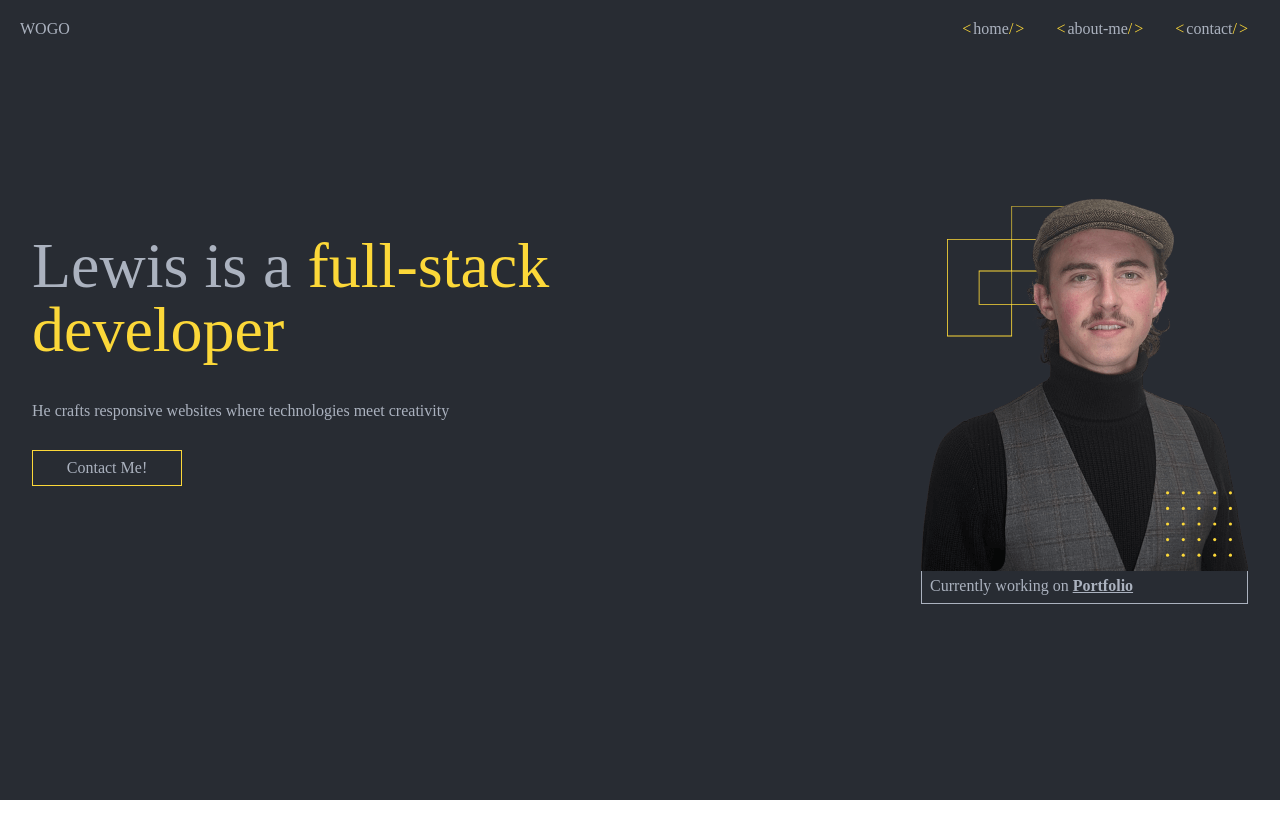
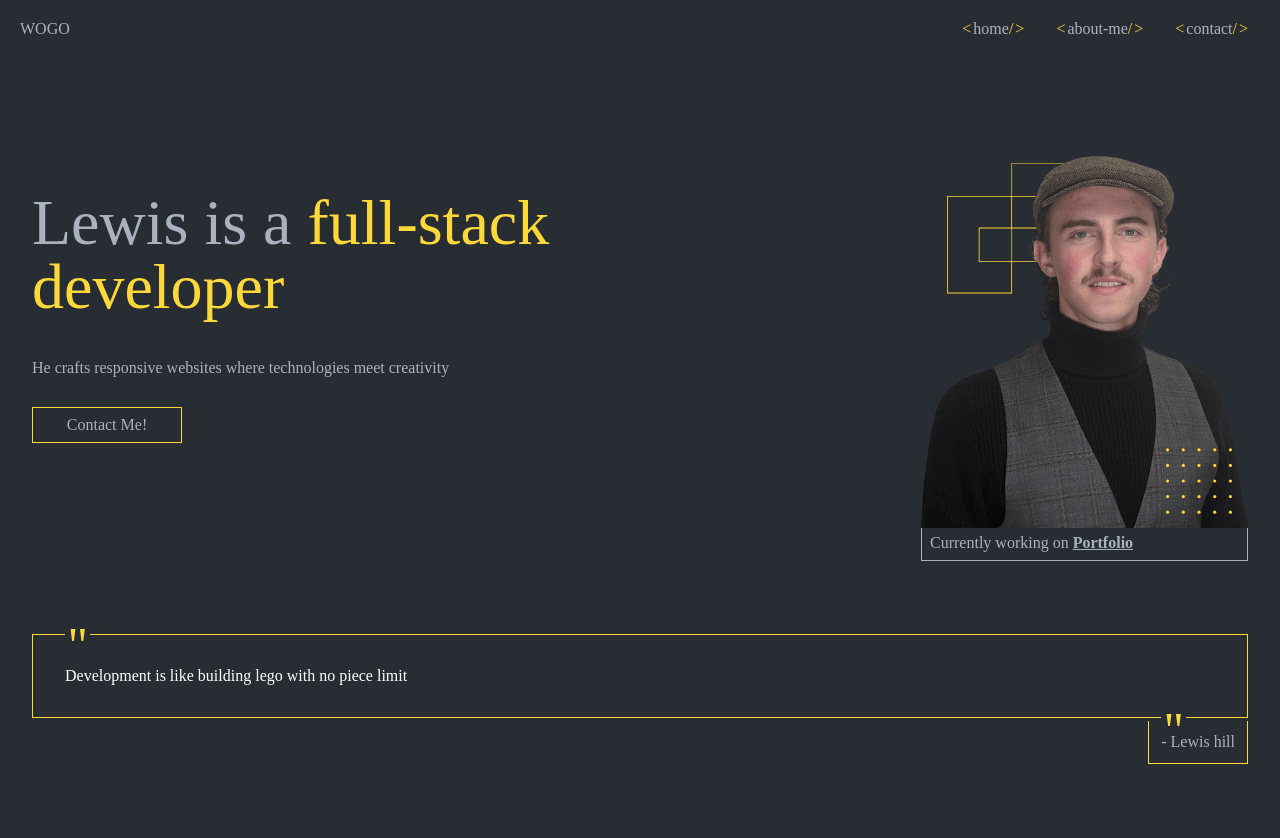
Before and after one commit to lewy192/portfolio, a Next.js app: page / in a window 1280 px wide. Shown: the top 838 px of the page. Before the commit the page ends 800 px from the top, so only its background shows below. Built offline with nearby package versions, Linux system fonts and the light colour scheme; a web font is replaced by a local one.

Commit message:
add quote

```diff
--- a/src/Components/NavBar/navbar.module.css
+++ b/src/Components/NavBar/navbar.module.css
@@ -8,6 +8,7 @@
     align-items: center;
     background-color: var(--primary-bg-color);
     padding: 10px 20px;
+    z-index: 10000;
 }
 .accentChar {
     color: var(--accent-color);
--- a/src/Components/quote/quote.jsx
+++ b/src/Components/quote/quote.jsx
@@ -1,5 +1,14 @@
 import React from "react";
+import styles from "./quote.module.css";
+import quote from "../../../public/quote.svg";
 
 export const Quote = (props) => {
-    return <div></div>;
+    return (
+        <figure className={styles.quoteContainer}>
+            <quote className={styles.quote}>
+                Development is like building lego with no piece limit
+            </quote>
+            <figcaption className={styles.caption}>- Lewis hill</figcaption>
+        </figure>
+    );
 };
--- a/src/Components/quote/quote.module.css
+++ b/src/Components/quote/quote.module.css
@@ -0,0 +1,55 @@
+.quoteContainer {
+    position: relative;
+    border: 1px solid var(--accent-color);
+    padding: 2rem;
+    width: 95%;
+}
+
+.quote {
+    color: white;
+}
+.quote:before {
+    display: flex;
+    position: absolute;
+    align-items: center;
+    justify-content: center;
+    content: '"';
+    color: var(--accent-color);
+    font-size: 50px;
+    line-height: 30px;
+    background-image: linear-gradient(
+        var(--primary-bg-color),
+        var(--primary-bg-color)
+    );
+    padding: 2.5px;
+    background-size: 100% 40%;
+    top: -7.5px;
+}
+
+.quote:after {
+    display: flex;
+    position: absolute;
+    align-items: center;
+    justify-content: center;
+    content: '"';
+    color: var(--accent-color);
+    font-size: 50px;
+    line-height: 50px;
+    background-image: linear-gradient(
+        var(--primary-bg-color),
+        var(--primary-bg-color)
+    );
+    padding: 2.5px;
+    bottom: -40px;
+    right: 5%;
+    background-size: 100% 40%;
+}
+.caption {
+    padding: 0.75rem;
+
+    border: 1px solid var(--accent-color);
+    border-top: none;
+    position: absolute;
+    bottom: -47px;
+    right: -1px;
+}
--- a/src/app/page.js
+++ b/src/app/page.js
@@ -1,11 +1,13 @@
 import Image from "next/image";
 import styles from "./page.module.css";
 import Intro from "../Components/Intro/intro";
+import { Quote } from "@/Components/quote/quote";
 
 export default function Home() {
     return (
         <main className={styles.main}>
             <Intro />
+            <Quote />
         </main>
     );
 }
--- a/src/app/page.module.css
+++ b/src/app/page.module.css
@@ -1,8 +1,11 @@
 .main {
-    height: 100vh;
+    padding: 150px 0;
     width: 100vw;
     display: flex;
+    flex-direction: column;
     justify-content: center;
     align-items: center;
     background-color: var(--primary-bg-color);
+    gap: 70px;
+    height: fit-content;
 }
```
Also changed, not shown: public/quote.svg (added).
